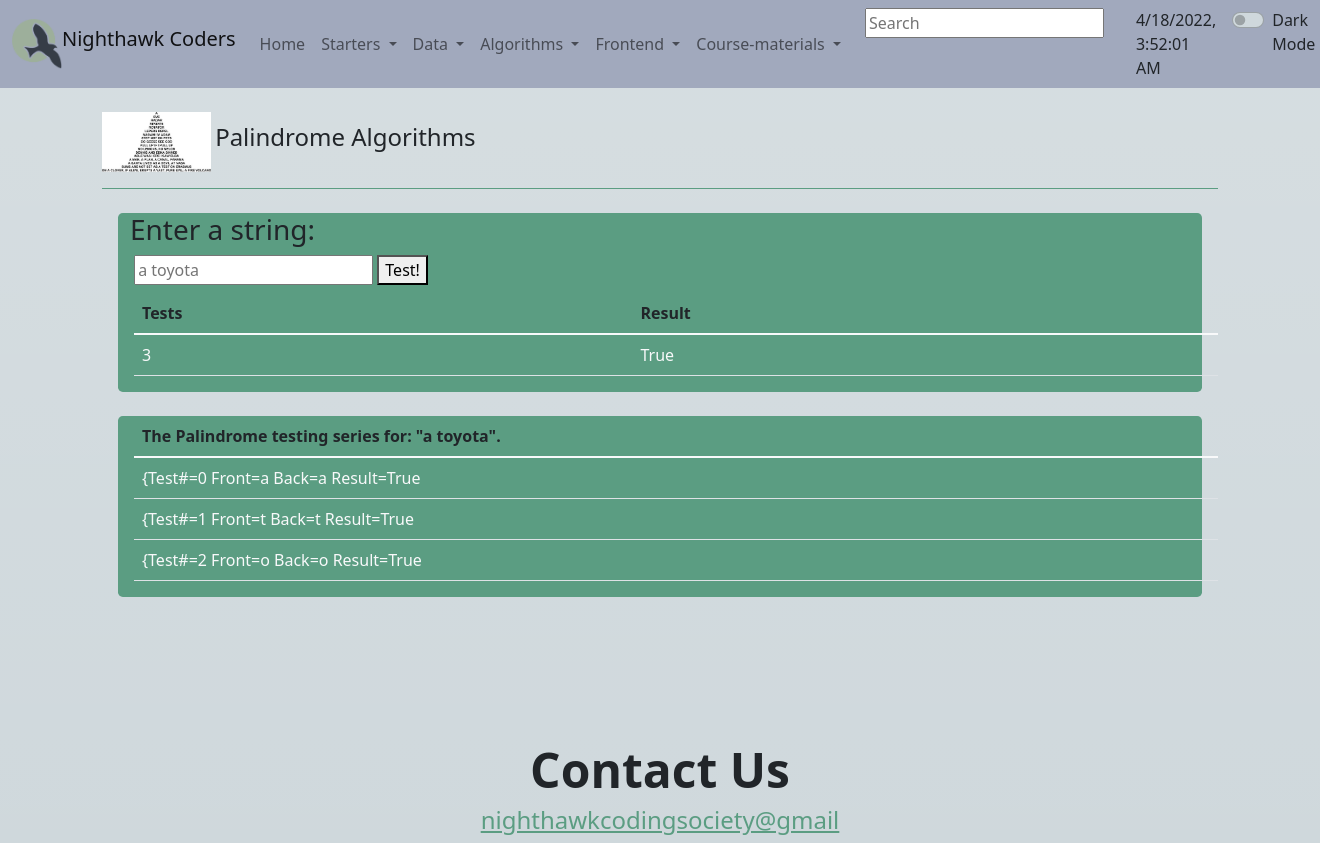
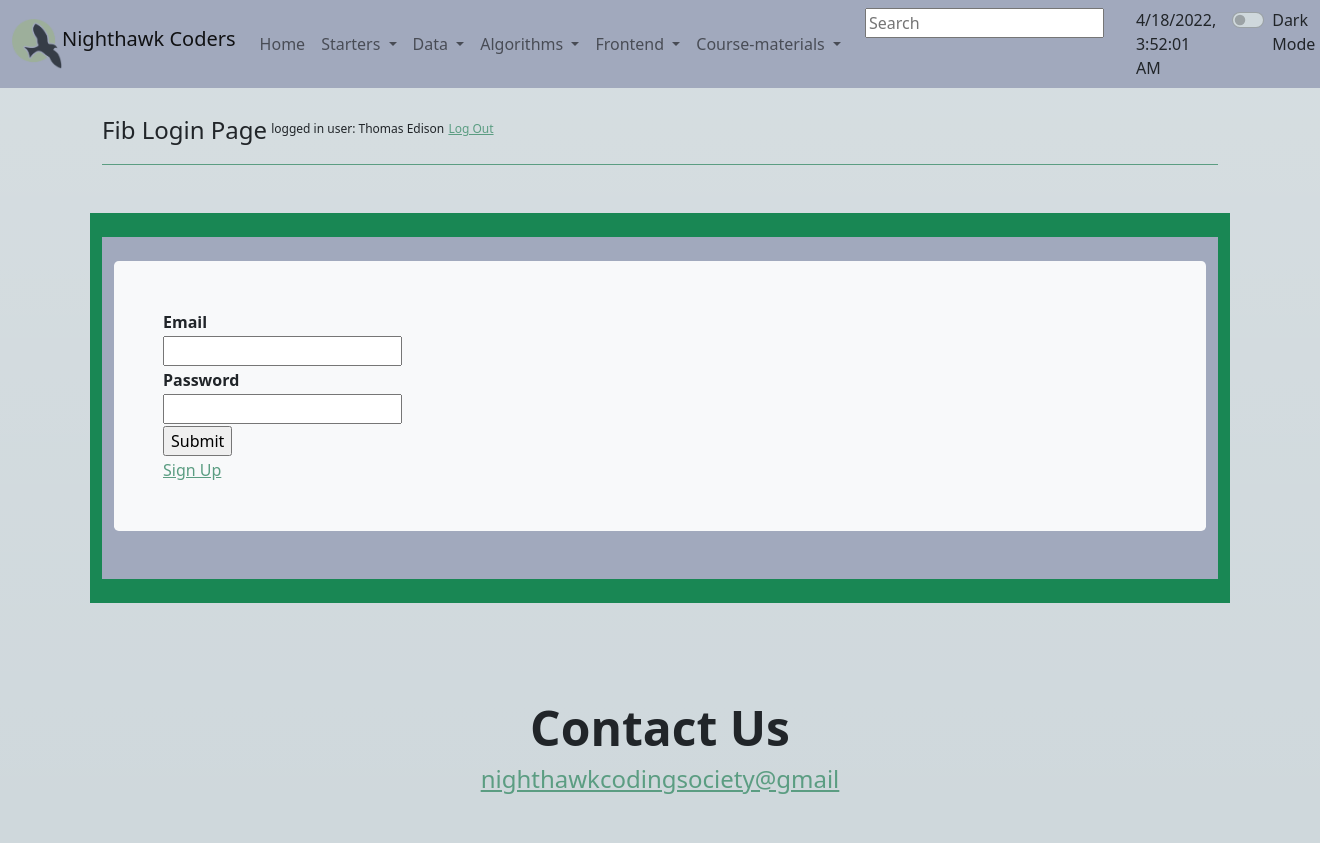
Before and after one commit to Athena9355/Team-123-final-version, a Flask app: page /algorithm/palindrome/ in a window 1320 px wide. Shown: the top 843 px of the page. Run offline with Flask 2, Linux system fonts and the light colour scheme; a user stored in the database is signed in; some libraries are stand-ins or nearby versions.

Commit message:
extended login to another page. click on Fubonacci under algorithms

```diff
--- a/algorithm/templates/algorithm/palindrome.html
+++ b/algorithm/templates/algorithm/palindrome.html
@@ -2,54 +2,32 @@
 {% extends "layout.html" %}
 
 {% block content %}
-    <div class="container py-4">
-        <header class="pb-3 mb-4 border-bottom border-primary text-dark">
-            <img src="{{ url_for('algorithm.static', filename='palindrome.jpeg') }}" height="60px" class="d-inline-block align-center" alt="">
-            <span class="fs-4">Palindrome Algorithms</span>
-        </header>
-        <div class="row mx-3 mb-4 bg-primary rounded-3 align-items-md-stretch">
-            <h3>Enter a string:</h3>
-            <form id="paliForm" action="{{ url_for('algorithm.palindrome') }}" method="POST" >
-                <label for="candidate"></label>
-                <input name="candidate" id="candidate" type="text" placeholder="{{palindrome.candidate}}">
-                <button>Test!</button>
+<div class="container py-4">
+    <header class="pb-3 mb-4 border-bottom border-primary text-dark">
+        <span class="fs-4"> Fib Login Page</span>
+        <sup>logged in user: {{current_user.name}}</sup></span>
+        <sup><td><a href={{url_for('crud.logout')}}>Log Out</a></td></sup>
+    </header>
+</div>
+
+<div class="container py-4 text-light bg-success">
+
+    <div class="container bg-secondary py-4">
+        <div class="p-5 mb-4 bg-light text-dark rounded-3">
+            <form method="POST" ID="loginfib" action={{url_for('crud.crud_login_fib')}}>
+                <table>
+                    <tr><th><label for="email">Email</label></th></tr>
+                    <tr><td><input type="email" id='email' name="email" size="20" required></td></tr>
+                    <tr><th><label for="password">Password</label></th></tr>
+                    <tr><td><input type="password" id="password" name="password" size="20" required></td></tr>
+                    <form method="POST" action={{url_for('algorithm.fibonacci')}}>
+                        <tr><th><input type="submit" value="Submit"></th></tr>
+                    </form>
+                    <tr><td><a href={{url_for('crud.crud_authorize')}}>Sign Up</a></td></tr>
+                </table>
             </form>
-
-            <h3></h3>
-            <!-- Number, List table -->
-            <table class="table mx-3">
-                <thead>
-                <tr>
-                    <th scope="col">Tests</th>
-                    <th scope="col">Result</th>
-                </tr>
-                </thead>
-                <tbody class="text-light">
-                <tr>
-                    <td>{{palindrome.tests}}</td>
-                    <td>{{palindrome.isPalindrome}}</td>
-                </tr>
-                </tbody>
-            </table>
-        </div>
-
-        <div class="row mx-3 mb-4 bg-primary rounded-3 align-items-md-stretch">
-            <!-- Series -->
-            <table class="table mx-3">
-                <thead>
-                <tr>
-                    <th scope="col">The Palindrome testing series for: "{{palindrome.candidate}}".</th>
-                </tr>
-                </thead>
-                <tbody class="text-light">
-                {% for test in palindrome.analysis %}
-                    <tr>
-                        <td>{Test#={{test.test}} Front={{test.front}} Back={{test.back}} Result={{test.result}}</td>
-                    </tr>
-                {% endfor %}
-                </tbody>
-            </table>
-
         </div>
     </div>
+
+</div>
 {% endblock %}
--- a/templates/fragments/navbar.html
+++ b/templates/fragments/navbar.html
@@ -57,9 +57,9 @@
                             Algorithms
                         </a>
                         <ul class="dropdown-menu dropdown-menu-dark" aria-labelledby="navbarDarkDropdownMenuLink">
-                            <li><a class="dropdown-item" href={{ url_for('algorithm.fibonacci') }}>Fibonacci</a></li>
+                            <!--<li><a class="dropdown-item" href={{ url_for('algorithm.fibonacci') }}>Fibonacci</a></li>-->
                             <li><a class="dropdown-item" href={{ url_for('algorithm.palindrome') }}>Palindrome</a></li>
-                            <li><a class="dropdown-item" href={{ url_for('algorithm.fibonacci') }}>Log IN</a></li>
+                            <li><a class="dropdown-item" href={{ url_for('algorithm.palindrome') }}>Fibonacci</a></li>
                         </ul>
                     </li>
                 </ul>
```
Also changed, not shown: algorithm/templates/algorithm/fibonacci.html (+0 -29 lines).
